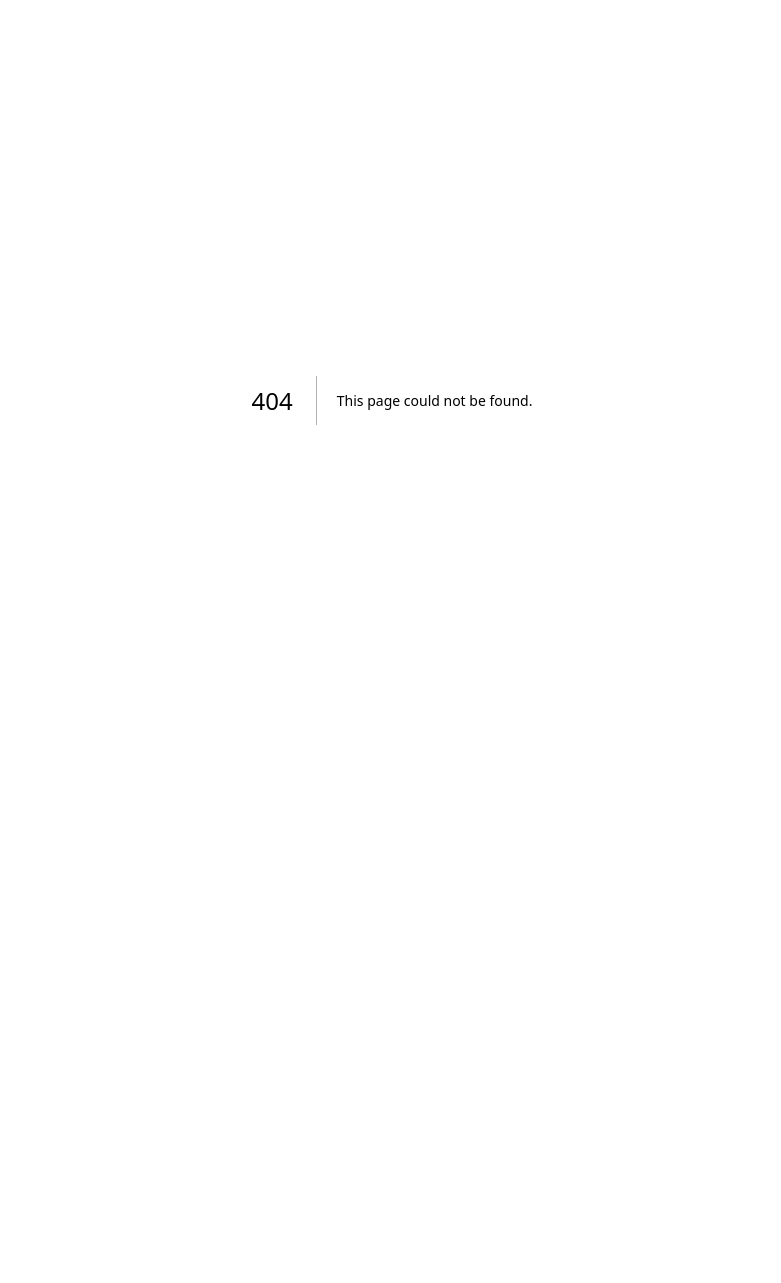
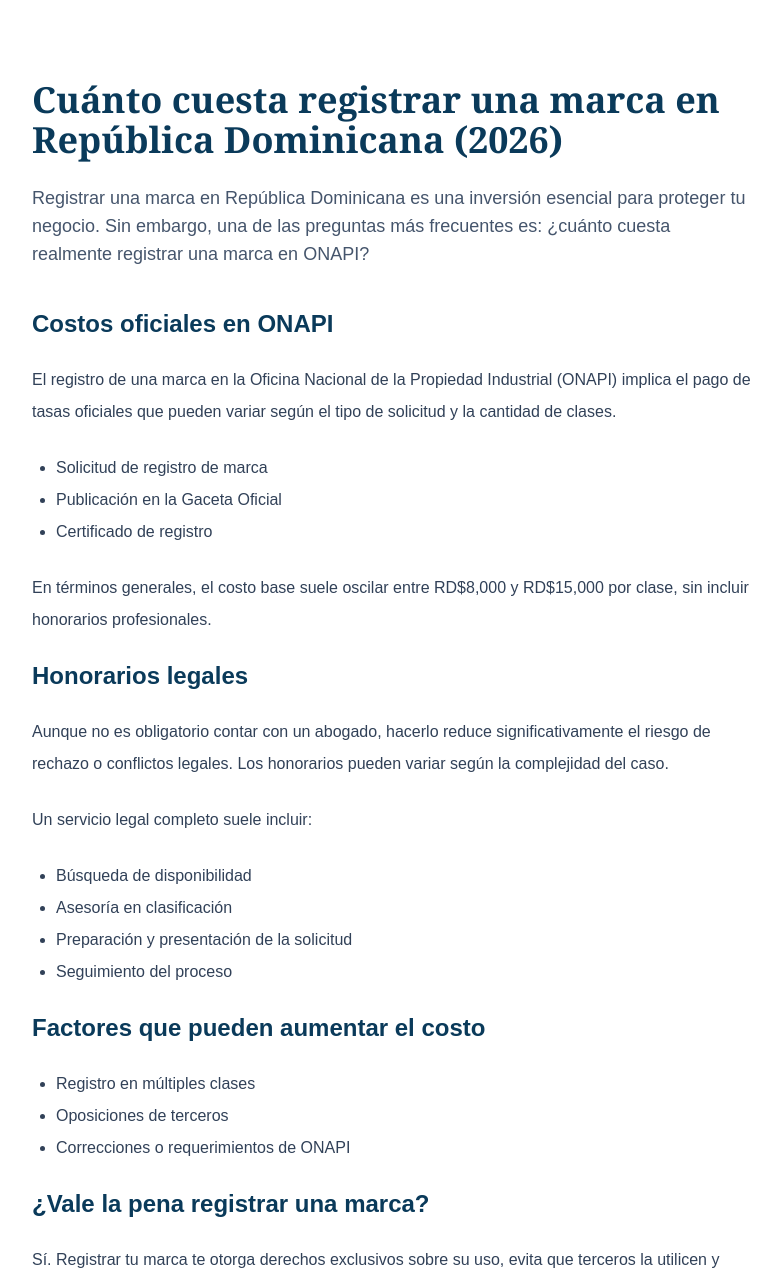
Before and after one commit to aileenespinosa-create/Cabinet-legal, a Next.js app: page /blog/cuanto-cuesta-registrar-una-marca in a window 1280 px wide. Before the commit this address had no page. Shown: the top 1283 px of the page, without its empty margins (248-1029 px from the left). Before the commit the page ends 800 px from the top, so only its background shows below. Built offline with nearby package versions, Linux system fonts and the light colour scheme.

Commit message:
nuevo articulo costo marca

```diff
--- /dev/null
+++ b/app/blog/cuanto-cuesta-registrar-una-marca/page.tsx
@@ -0,0 +1,110 @@
+export default function BlogPost() {
+  return (
+    <main className="min-h-screen bg-white">
+      <article className="mx-auto max-w-3xl px-6 py-20">
+        <h1 className="text-4xl font-serif font-semibold text-[#0A3A5A]">
+          Cuánto cuesta registrar una marca en República Dominicana (2026)
+        </h1>
+
+        <p className="mt-6 text-lg text-slate-600">
+          Registrar una marca en República Dominicana es una inversión esencial para
+          proteger tu negocio. Sin embargo, una de las preguntas más frecuentes es:
+          ¿cuánto cuesta realmente registrar una marca en ONAPI?
+        </p>
+
+        <div className="mt-10 space-y-6 text-slate-700 leading-8">
+          <h2 className="text-2xl font-semibold text-[#0A3A5A]">
+            Costos oficiales en ONAPI
+          </h2>
+          <p>
+            El registro de una marca en la Oficina Nacional de la Propiedad Industrial
+            (ONAPI) implica el pago de tasas oficiales que pueden variar según el tipo
+            de solicitud y la cantidad de clases.
+          </p>
+
+          <ul className="list-disc pl-6">
+            <li>Solicitud de registro de marca</li>
+            <li>Publicación en la Gaceta Oficial</li>
+            <li>Certificado de registro</li>
+          </ul>
+
+          <p>
+            En términos generales, el costo base suele oscilar entre RD$8,000 y RD$15,000
+            por clase, sin incluir honorarios profesionales.
+          </p>
+
+          <h2 className="text-2xl font-semibold text-[#0A3A5A]">
+            Honorarios legales
+          </h2>
+          <p>
+            Aunque no es obligatorio contar con un abogado, hacerlo reduce significativamente
+            el riesgo de rechazo o conflictos legales. Los honorarios pueden variar según
+            la complejidad del caso.
+          </p>
+
+          <p>
+            Un servicio legal completo suele incluir:
+          </p>
+
+          <ul className="list-disc pl-6">
+            <li>Búsqueda de disponibilidad</li>
+            <li>Asesoría en clasificación</li>
+            <li>Preparación y presentación de la solicitud</li>
+            <li>Seguimiento del proceso</li>
+          </ul>
+
+          <h2 className="text-2xl font-semibold text-[#0A3A5A]">
+            Factores que pueden aumentar el costo
+          </h2>
+          <ul className="list-disc pl-6">
+            <li>Registro en múltiples clases</li>
+            <li>Oposiciones de terceros</li>
+            <li>Correcciones o requerimientos de ONAPI</li>
+          </ul>
+
+          <h2 className="text-2xl font-semibold text-[#0A3A5A]">
+            ¿Vale la pena registrar una marca?
+          </h2>
+          <p>
+            Sí. Registrar tu marca te otorga derechos exclusivos sobre su uso, evita que
+            terceros la utilicen y aumenta el valor de tu empresa.
+          </p>
+
+          <h2 className="text-2xl font-semibold text-[#0A3A5A]">
+            Recomendación final
+          </h2>
+          <p>
+            Antes de iniciar el proceso, es recomendable realizar una búsqueda legal para
+            verificar disponibilidad y evitar conflictos futuros.
+          </p>
+        </div>
+
+        <div className="mt-16 rounded-2xl bg-[#0A3A5A] p-8 text-white">
+          <h3 className="text-xl font-semibold">
+            ¿Quieres registrar tu marca correctamente?
+          </h3>
+          <p className="mt-2 text-slate-200">
+            En Cabinet Legal te asesoramos en todo el proceso para asegurar que tu marca
+            esté protegida desde el inicio.
+          </p>
+
+          <div className="mt-6 flex gap-4">
+            <a
+              href="/consulta"
+              className="rounded-full bg-white px-5 py-2 text-sm font-medium text-[#0A3A5A]"
+            >
+              Solicitar consulta
+            </a>
+
+            <a
+              href="/blog/como-registrar-una-marca-republica-dominicana"
+              className="rounded-full border border-white px-5 py-2 text-sm font-medium text-white"
+            >
+              Ver guía completa
+            </a>
+          </div>
+        </div>
+      </article>
+    </main>
+  );
+}
```
